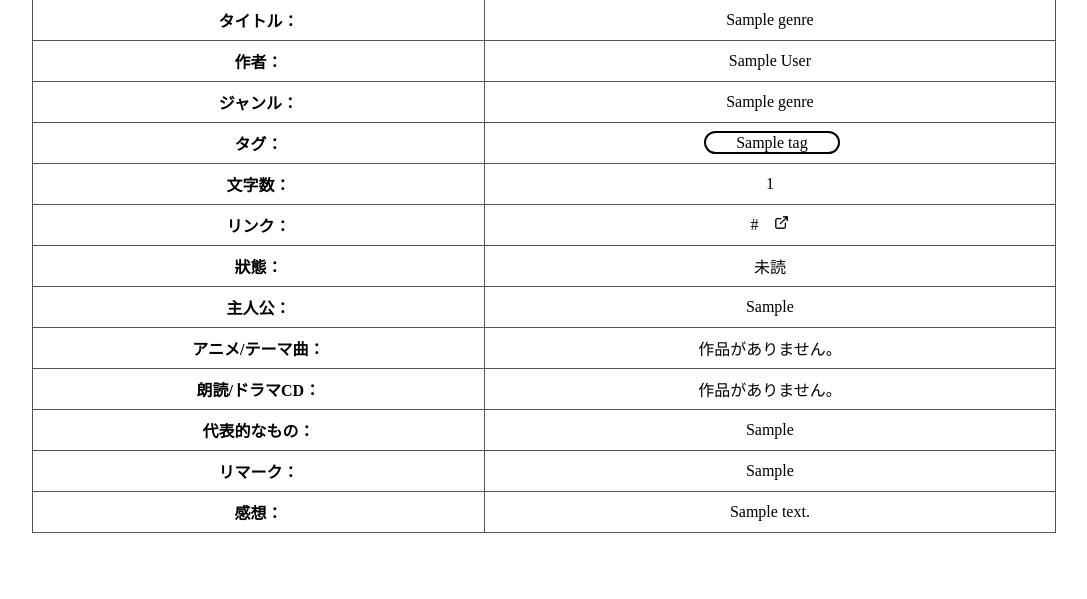
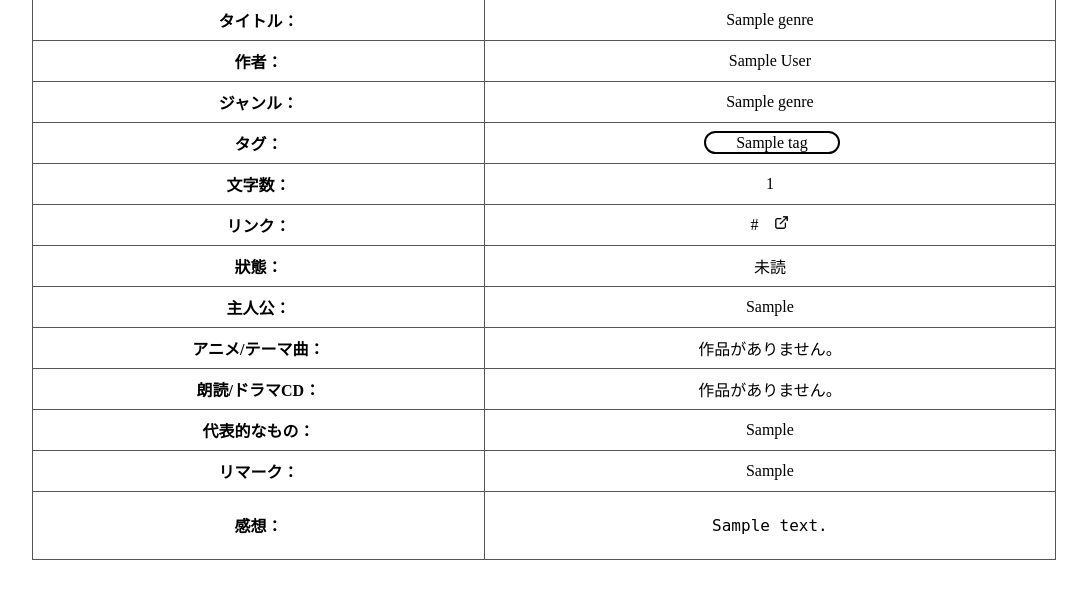
Before and after one commit to NakitaMak/bookrecord, a PHP site: page /bookdetail.php?ident=1 in a window 1280 px wide. Shown: the part 133-732 px from the top of the page, without its empty margins (96-1183 px from the left). Run offline with PHP 8.4, Linux system fonts and the light colour scheme; tables that the repository leaves empty or names only in its code hold one stand-in row (values such as "Sample post").

Commit message:
詳細表示修正

```diff
--- a/src/bookdetail.php
+++ b/src/bookdetail.php
@@ -65,7 +65,7 @@ require_once __DIR__ . '/header.php';
         ?>
         <tr><th>代表的なもの：</th><td><?= $bookInfo['mascot'] ?></td></tr>
         <tr><th>リマーク：</th><td><?= $bookInfo['remark'] ?></td></tr>
-        <tr><th>感想：</th><td><?= $bookInfo['content'] ?></td></tr>
+        <tr><th>感想：</th><td><pre style="font-size: 16px;"><?= $bookInfo['content'] ?></pre></td></tr>
     </table>
 </div>
 
```
